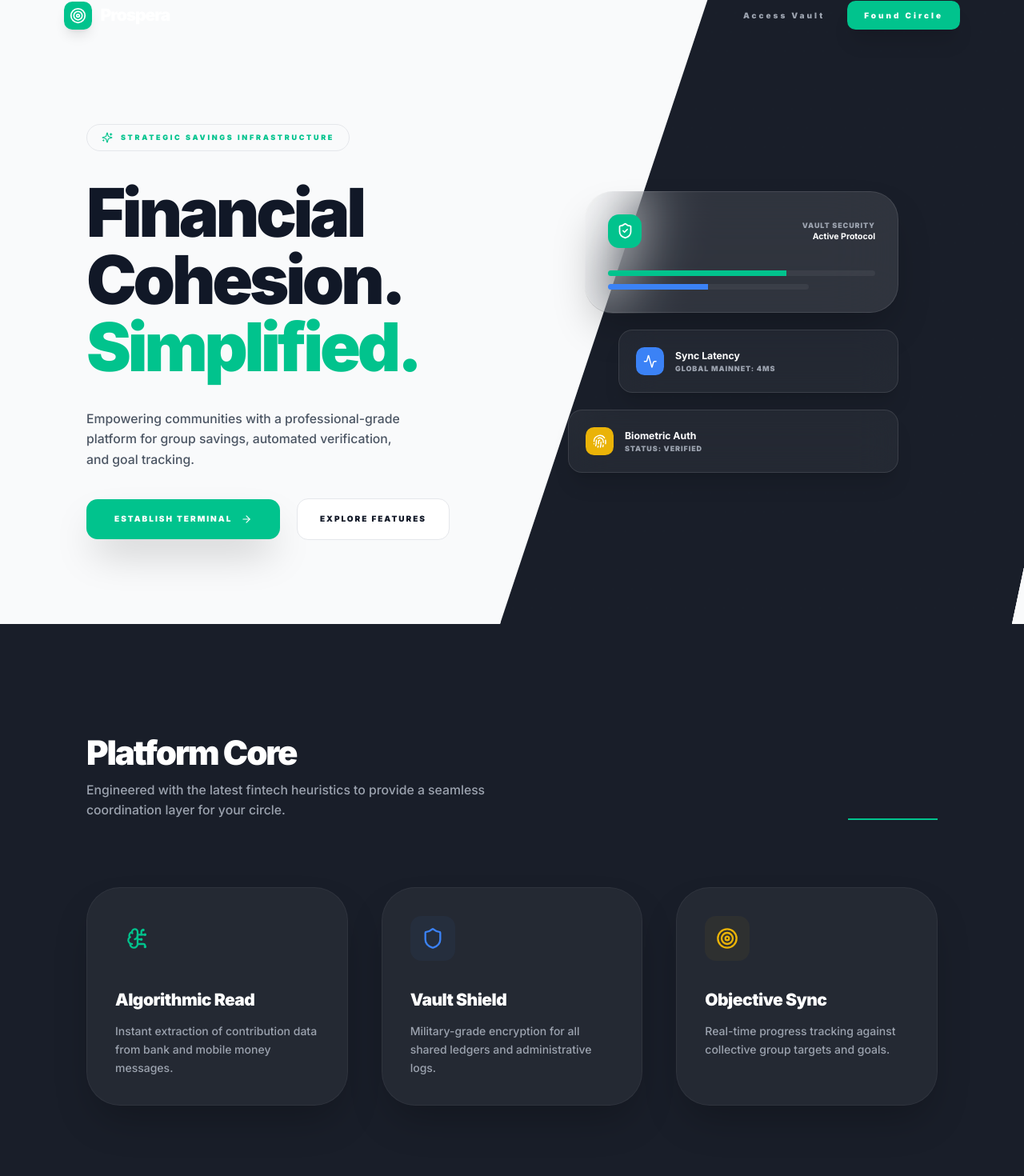
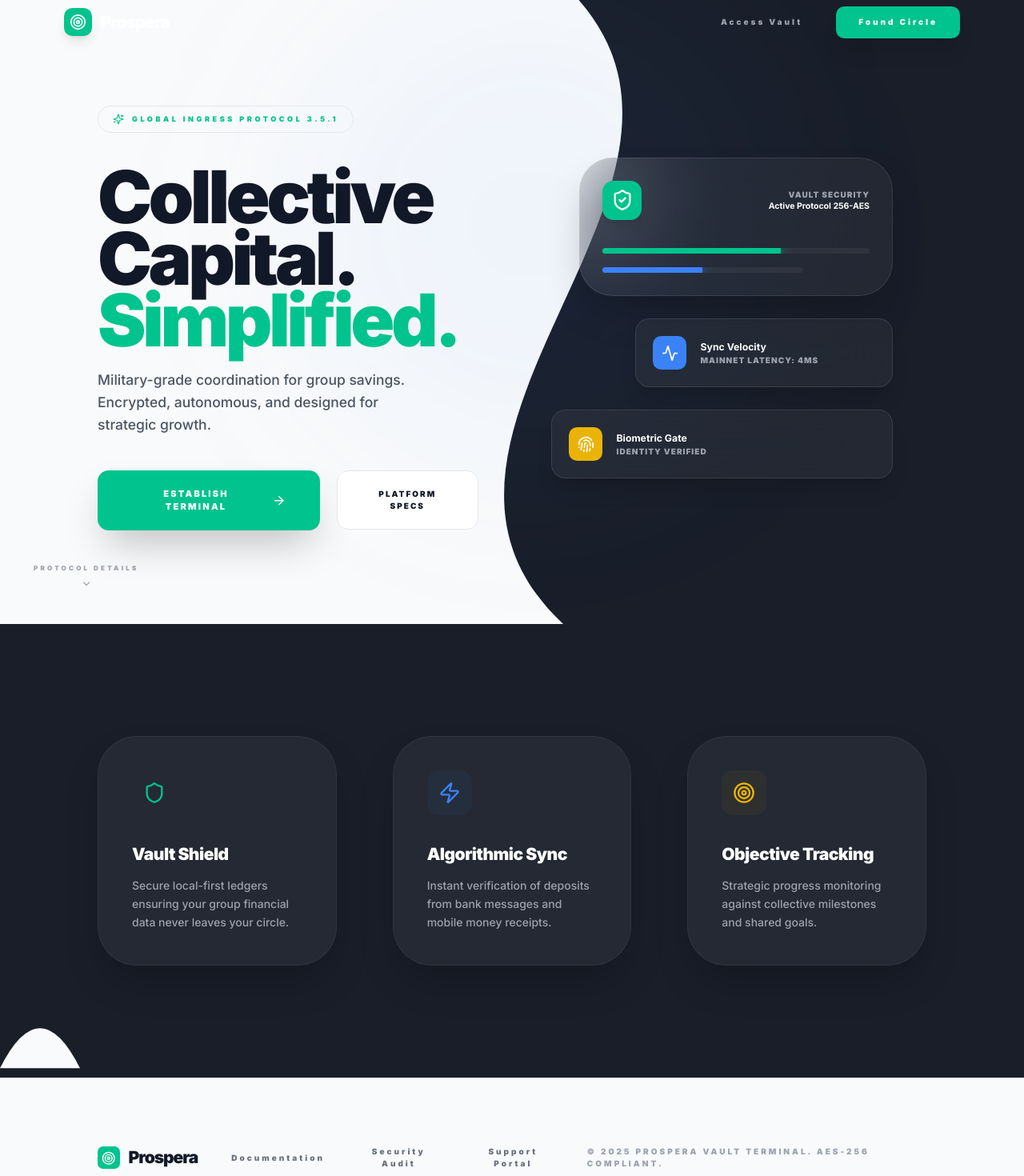
Before and after one commit to blackjamesbond/Prospera-Savings-app, a React (Vite) app: page / in a window 1280 px wide. Shown: the part 20-1490 px from the top of the page at 80% size. Built offline with nearby package versions, Linux system fonts and the light colour scheme.

Commit message:
feat: Enhance landing page visuals and interactivity
Refactors the landing page component to improve visual appeal and user engagement. Includes updated background images, a glass-like header effect for mobile, and a smoother scrolling experience.

```diff
--- a/components/LandingPage.tsx
+++ b/components/LandingPage.tsx
@@ -5,20 +5,12 @@ import {
   Shield,
   Zap,
   ArrowRight,
-  Smartphone,
-  Globe,
-  MessageCircle,
+  LogIn,
   Sparkles,
-  BrainCircuit,
-  Lock,
   Activity,
   Fingerprint,
-  Users,
   ShieldCheck,
-  LayoutGrid,
-  ShieldAlert,
-  ChevronRight,
-  LogIn
+  ChevronDown
 } from 'lucide-react';
 
 interface LandingPageProps {
@@ -35,58 +27,59 @@ const LandingPage: React.FC<LandingPageProps> = ({ onStart, onLogin }) => {
   }, []);
 
   return (
-    <div className="min-h-screen bg-white dark:bg-prospera-darkest selection:bg-prospera-accent selection:text-white">
+    <div className="min-h-screen bg-white dark:bg-prospera-darkest selection:bg-prospera-accent selection:text-white font-['Inter']">
 
-      {/* MOBILE VIEW (High-Impact Immersive) */}
+      {/* MOBILE VIEW (Immersive Floor Fade) */}
       <div className="md:hidden relative h-screen w-full overflow-hidden flex flex-col">
         {/* Background Image */}
         <div
-          className="absolute inset-0 bg-cover bg-center z-0 scale-110"
-          style={{ backgroundImage: 'url("https://images.unsplash.com/photo-1529156069898-49953e39b3ac?auto=format&fit=crop&q=80&w=1000")' }}
+          className="absolute inset-0 bg-cover bg-center z-0 scale-105"
+          style={{ backgroundImage: 'url("https://images.unsplash.com/photo-1542744173-8e7e53415bb0?auto=format&fit=crop&q=80&w=1200")' }}
         >
-          {/* Dark Overlay for contrast */}
+          {/* Dark Scrim */}
           <div className="absolute inset-0 bg-black/40" />
         </div>
 
-        {/* Top Header Mobile */}
-        <div className="relative z-20 p-6 flex justify-between items-center">
+        {/* Top Header Mobile (Glass) */}
+        <div className="relative z-20 p-6 flex justify-between items-center bg-gradient-to-b from-black/50 to-transparent">
           <div className="flex items-center gap-2">
             <div className="w-10 h-10 bg-prospera-accent rounded-xl flex items-center justify-center shadow-lg">
               <Target className="w-6 h-6 text-white" />
             </div>
             <span className="text-xl font-black tracking-tighter text-white">Prospera</span>
           </div>
-          <button onClick={onLogin} className="p-3 bg-white/10 backdrop-blur-md rounded-full text-white">
+          <button onClick={onLogin} className="p-3 bg-white/10 backdrop-blur-md rounded-full text-white border border-white/10">
             <LogIn className="w-5 h-5" />
           </button>
         </div>
 
         {/* Floor Fade & CTA Mobile */}
-        <div className="mt-auto relative z-20 p-8 pb-12 bg-gradient-to-t from-prospera-darkest via-prospera-darkest/90 to-transparent">
-          <div className="space-y-4 text-center">
-            <h1 className="text-4xl font-black tracking-tighter text-white leading-tight">
-              Invest in your <br />
-              <span className="text-prospera-accent">community.</span>
+        <div className="mt-auto relative z-20 p-8 pb-12 bg-gradient-to-t from-prospera-darkest via-prospera-darkest/95 to-transparent">
+          <div className="space-y-4 text-center animate-in slide-in-from-bottom-10 duration-700">
+            <h1 className="text-4xl font-black tracking-tighter text-white leading-[1.1]">
+              Capital <br />
+              Coordination <br />
+              <span className="text-prospera-accent">Simplified.</span>
             </h1>
-            <p className="text-gray-300 text-sm font-medium px-4">
-              Secure, autonomous group savings. Manage your circle with professional tools and military-grade security.
+            <p className="text-gray-400 text-xs font-medium px-4 opacity-80 leading-relaxed">
+              Securely manage group savings with autonomous ledgers and algorithmic insights.
             </p>
-            <div className="pt-6">
+            <div className="pt-8">
               <button
                 onClick={onStart}
-                className="w-full py-5 bg-prospera-accent text-white rounded-2xl font-black uppercase tracking-[0.2em] text-xs shadow-2xl shadow-prospera-accent/40 active:scale-95 transition-all flex items-center justify-center gap-3"
+                className="w-full py-5 bg-prospera-accent text-white rounded-[2rem] font-black uppercase tracking-[0.2em] text-[10px] shadow-2xl shadow-prospera-accent/40 active:scale-95 transition-all flex items-center justify-center gap-3"
               >
-                Get Started Now <ArrowRight className="w-4 h-4" />
+                Launch Terminal <ArrowRight className="w-4 h-4" />
               </button>
             </div>
           </div>
         </div>
       </div>
 
-      {/* DESKTOP VIEW (Shapely Light/Dark Mix) */}
+      {/* DESKTOP VIEW (Stretched S-Curve Layout) */}
       <div className="hidden md:block">
         {/* Nav Desktop */}
-        <nav className="fixed top-0 left-0 right-0 z-[100] px-8 py-6">
+        <nav className="fixed top-0 left-0 right-0 z-[100] px-12 py-8">
           <div className="max-w-7xl mx-auto flex items-center justify-between">
             <div className="flex items-center gap-3">
               <div className="w-10 h-10 bg-prospera-accent rounded-xl flex items-center justify-center shadow-lg shadow-prospera-accent/20">
@@ -95,137 +88,143 @@ const LandingPage: React.FC<LandingPageProps> = ({ onStart, onLogin }) => {
               <span className="text-2xl font-black tracking-tighter dark:text-white text-gray-900">Prospera</span>
             </div>
 
-            <div className="flex items-center gap-8 text-[10px] font-black uppercase tracking-[0.3em] dark:text-gray-400 text-gray-500">
+            <div className="flex items-center gap-12 text-[10px] font-black uppercase tracking-[0.3em] dark:text-gray-400 text-gray-500">
               <button onClick={onLogin} className="hover:text-prospera-accent transition-colors">Access Vault</button>
-              <button onClick={onStart} className="px-6 py-3 bg-prospera-accent text-white rounded-xl shadow-xl shadow-prospera-accent/20 hover:scale-105 active:scale-95 transition-all">Found Circle</button>
+              <button onClick={onStart} className="px-8 py-3.5 bg-prospera-accent text-white rounded-xl shadow-xl shadow-prospera-accent/20 hover:scale-105 active:scale-95 transition-all">Found Circle</button>
             </div>
           </div>
         </nav>
 
-        {/* Hero Section Desktop */}
-        <section className="relative min-h-screen flex items-center overflow-hidden">
-          {/* Shapely Background Components */}
+        {/* Hero Section */}
+        <section className="relative min-h-screen flex items-center overflow-hidden bg-gray-50">
+          {/* Stretched "S" Curved Background */}
           <div className="absolute inset-0 z-0">
-            {/* Light side */}
-            <div className="absolute inset-0 bg-gray-50" />
-            {/* Dark Slanted side */}
-            <div
-              className="absolute top-0 right-0 w-1/2 h-full bg-prospera-darkest transform translate-x-20 -skew-x-12 z-10"
-              style={{ clipPath: 'polygon(15% 0, 100% 0, 100% 100%, 0% 100%)' }}
+            <svg
+              className="absolute inset-0 w-full h-full"
+              viewBox="0 0 100 100"
+              preserveAspectRatio="none"
+              fill="none"
+              xmlns="http://www.w3.org/2000/svg"
             >
-              <div className="absolute inset-0 terminal-grid opacity-30" />
-              <div className="absolute inset-0 bg-gradient-to-br from-prospera-accent/10 to-transparent" />
-            </div>
+              <path
+                d="M 55,0 C 75,30 35,70 55,100 L 100,100 L 100,0 Z"
+                className="fill-prospera-darkest"
+              />
+            </svg>
+
+            {/* The Dark Side Content Container */}
+            <div className="absolute top-0 right-0 w-[45%] h-full z-10 pointer-events-none">
+              <div className="absolute inset-0 terminal-grid opacity-20" />
+              <div className="absolute inset-0 bg-gradient-to-br from-prospera-accent/10 via-transparent to-blue-500/10" />
             </div>
 
-          <div className="max-w-7xl mx-auto px-8 w-full grid grid-cols-2 relative z-20 pt-20">
-            {/* Left Column (Light/Info) */}
-            <div className="space-y-10 pr-12">
-              <div className="inline-flex items-center gap-3 px-5 py-2.5 bg-prospera-accent/10 border border-prospera-accent/20 rounded-full text-prospera-accent text-[9px] font-black uppercase tracking-[0.3em]">
-                <Sparkles className="w-4 h-4" /> Strategic Savings Infrastructure
+            {/* Glowing Accents */}
+            <div className="absolute top-1/4 left-1/4 w-96 h-96 bg-prospera-accent/5 rounded-full blur-[100px] animate-pulse-slow" />
+            <div className="absolute bottom-1/4 right-1/4 w-[600px] h-[600px] bg-blue-500/5 rounded-full blur-[120px] animate-float" />
           </div>
-              <h1 className="text-7xl lg:text-8xl font-black tracking-tighter leading-[0.9] text-gray-900">
-                Financial <br />
-                Cohesion. <br />
+
+          <div className="max-w-7xl mx-auto px-12 w-full grid grid-cols-12 relative z-20 pt-10">
+            {/* Left Content (Solar Section) */}
+            <div className="col-span-7 lg:col-span-6 space-y-12 pr-12 animate-in slide-in-from-left duration-1000">
+              <div className="inline-flex items-center gap-3 px-5 py-2.5 bg-prospera-accent/10 border border-prospera-accent/20 rounded-full text-prospera-accent text-[9px] font-black uppercase tracking-[0.4em]">
+                <Sparkles className="w-4 h-4" /> Global Ingress Protocol 3.5.1
+              </div>
+
+              <div className="space-y-6">
+                <h1 className="text-[5rem] lg:text-[6.5rem] font-black tracking-tighter leading-[0.85] text-gray-900">
+                  Collective <br />
+                  Capital. <br />
                   <span className="text-prospera-accent">Simplified.</span>
                 </h1>
-              <p className="text-lg text-gray-600 font-medium max-w-md leading-relaxed">
-                Empowering communities with a professional-grade platform for group savings, automated verification, and goal tracking.
+                <p className="text-xl text-gray-600 font-medium max-w-md leading-relaxed">
+                  Military-grade coordination for group savings. Encrypted, autonomous, and designed for strategic growth.
                 </p>
+              </div>
+
               <div className="flex items-center gap-6">
                 <button
                   onClick={onStart}
-                  className="px-10 py-5 bg-prospera-accent text-white rounded-2xl font-black uppercase tracking-[0.2em] text-[10px] shadow-2xl shadow-prospera-accent/30 hover:scale-105 transition-all flex items-center gap-3"
+                  className="px-12 py-6 bg-prospera-accent text-white rounded-2xl font-black uppercase tracking-[0.2em] text-[11px] shadow-2xl shadow-prospera-accent/30 hover:scale-105 transition-all flex items-center gap-4 group"
                 >
-                  Establish Terminal <ArrowRight className="w-4 h-4" />
+                  Establish Terminal <ArrowRight className="w-5 h-5 group-hover:translate-x-1 transition-transform" />
                 </button>
                 <button
                   onClick={() => scrollToSection('features')}
-                  className="px-8 py-5 bg-white text-gray-900 border border-gray-200 rounded-2xl font-black uppercase tracking-[0.2em] text-[10px] hover:bg-gray-50 transition-all flex items-center gap-2"
+                  className="px-8 py-6 bg-white text-gray-900 border border-gray-200 rounded-2xl font-black uppercase tracking-[0.2em] text-[10px] hover:bg-gray-50 transition-all flex items-center gap-2"
                 >
-                  Explore Features
+                  Platform Specs
                 </button>
               </div>
             </div>
 
-            {/* Right Column (Dark/Visual) */}
-            <div className="flex items-center justify-center pl-12">
-              <div className="relative w-full max-w-md">
-                {/* Floating Abstract Cards */}
-                <div className="absolute -top-10 -right-10 w-64 h-80 bg-prospera-accent/20 rounded-[3rem] blur-3xl animate-pulse" />
-
-                <div className="relative space-y-6">
-                   <div className="p-8 bg-white/10 backdrop-blur-2xl border border-white/10 rounded-[2.5rem] shadow-2xl transform hover:scale-105 transition-transform duration-500">
-                      <div className="flex items-center justify-between mb-8">
-                        <div className="w-12 h-12 bg-prospera-accent rounded-2xl flex items-center justify-center">
-                          <ShieldCheck className="w-6 h-6 text-white" />
+            {/* Right Visuals (Deep Space Section) */}
+            <div className="col-span-5 lg:col-span-6 flex items-center justify-center pl-12 animate-in fade-in zoom-in duration-1000">
+              <div className="relative w-full max-w-md space-y-8">
+                {/* Floating Glassmorphic UI */}
+                <div className="p-8 bg-white/5 backdrop-blur-3xl border border-white/10 rounded-[3rem] shadow-2xl transform hover:scale-105 transition-transform duration-500">
+                  <div className="flex items-center justify-between mb-10">
+                    <div className="w-14 h-14 bg-prospera-accent rounded-2xl flex items-center justify-center shadow-lg shadow-prospera-accent/40">
+                      <ShieldCheck className="w-8 h-8 text-white" />
                     </div>
                     <div className="text-right">
-                          <p className="text-[9px] font-black text-gray-400 uppercase tracking-widest">Vault Security</p>
-                          <p className="text-xs font-bold text-white">Active Protocol</p>
+                      <p className="text-[10px] font-black text-gray-400 uppercase tracking-widest">Vault Security</p>
+                      <p className="text-xs font-bold text-white">Active Protocol 256-AES</p>
                     </div>
                   </div>
-                      <div className="space-y-3">
+                  <div className="space-y-5">
                     <div className="h-2 w-full bg-white/5 rounded-full overflow-hidden">
-                          <div className="h-full w-2/3 bg-prospera-accent" />
+                      <div className="h-full w-2/3 bg-prospera-accent shadow-[0_0_15px_var(--prospera-accent)]" />
                     </div>
                     <div className="h-2 w-3/4 bg-white/5 rounded-full overflow-hidden">
-                          <div className="h-full w-1/2 bg-blue-500" />
+                      <div className="h-full w-1/2 bg-blue-500 shadow-[0_0_15px_#3b82f6]" />
                     </div>
                   </div>
                 </div>
 
-                   <div className="p-6 bg-white/5 backdrop-blur-xl border border-white/10 rounded-3xl shadow-xl ml-12 transform hover:scale-105 transition-transform duration-500 delay-100">
-                      <div className="flex items-center gap-4">
-                        <div className="w-10 h-10 bg-blue-500 rounded-xl flex items-center justify-center">
-                          <Activity className="w-5 h-5 text-white" />
+                <div className="p-6 bg-white/5 backdrop-blur-2xl border border-white/10 rounded-3xl shadow-xl ml-20 transform hover:scale-110 transition-transform duration-500 delay-100">
+                  <div className="flex items-center gap-5">
+                    <div className="w-12 h-12 bg-blue-500 rounded-xl flex items-center justify-center">
+                      <Activity className="w-6 h-6 text-white" />
                     </div>
                     <div>
-                          <p className="text-sm font-bold text-white">Sync Latency</p>
-                          <p className="text-[9px] font-black text-gray-400 uppercase tracking-widest">Global Mainnet: 4ms</p>
+                      <p className="text-sm font-bold text-white">Sync Velocity</p>
+                      <p className="text-[10px] font-black text-gray-400 uppercase tracking-widest">Mainnet Latency: 4ms</p>
                     </div>
                   </div>
                 </div>
 
-                   <div className="p-6 bg-white/5 backdrop-blur-xl border border-white/10 rounded-3xl shadow-xl -ml-6 transform hover:scale-105 transition-transform duration-500 delay-200">
-                      <div className="flex items-center gap-4">
-                        <div className="w-10 h-10 bg-yellow-500 rounded-xl flex items-center justify-center">
-                          <Fingerprint className="w-5 h-5 text-white" />
+                <div className="p-6 bg-white/5 backdrop-blur-2xl border border-white/10 rounded-3xl shadow-xl -ml-10 transform hover:scale-110 transition-transform duration-500 delay-200">
+                  <div className="flex items-center gap-5">
+                    <div className="w-12 h-12 bg-yellow-500 rounded-xl flex items-center justify-center">
+                      <Fingerprint className="w-6 h-6 text-white" />
                     </div>
                     <div>
-                          <p className="text-sm font-bold text-white">Biometric Auth</p>
-                          <p className="text-[9px] font-black text-gray-400 uppercase tracking-widest">Status: Verified</p>
+                      <p className="text-sm font-bold text-white">Biometric Gate</p>
+                      <p className="text-[10px] font-black text-gray-400 uppercase tracking-widest">Identity Verified</p>
                     </div>
                   </div>
                 </div>
               </div>
             </div>
           </div>
+
+          {/* Scroll Prompt */}
+          <div className="absolute bottom-10 left-12 flex flex-col items-center gap-2 text-gray-400 hover:text-gray-900 transition-colors cursor-pointer animate-bounce" onClick={() => scrollToSection('features')}>
+            <span className="text-[8px] font-black uppercase tracking-[0.4em]">Protocol Details</span>
+            <ChevronDown className="w-4 h-4" />
           </div>
         </section>
 
-        {/* Features Section Desktop (Transition back to Dark) */}
+        {/* Feature Grid */}
         <section id="features" className="py-40 bg-prospera-darkest relative overflow-hidden">
-          <div className="absolute top-0 left-0 w-full h-40 bg-gradient-to-b from-gray-50 to-transparent z-0 opacity-100 md:hidden" />
-
-          <div className="max-w-7xl mx-auto px-8 relative z-10">
-            <div className="flex flex-col md:flex-row items-end justify-between mb-24 gap-8">
-              <div className="space-y-4">
-                <h2 className="text-5xl font-black tracking-tighter text-white">Platform Core</h2>
-                <p className="text-gray-400 font-medium text-lg max-w-xl">
-                  Engineered with the latest fintech heuristics to provide a seamless coordination layer for your circle.
-                </p>
-              </div>
-              <div className="hidden lg:block w-32 h-0.5 bg-prospera-accent" />
-            </div>
-
-            <div className="grid grid-cols-1 md:grid-cols-3 gap-12">
+          <div className="max-w-7xl mx-auto px-12 relative z-10">
+            <div className="grid grid-cols-3 gap-20">
               {[
-                { icon: BrainCircuit, title: 'Algorithmic Read', desc: 'Instant extraction of contribution data from bank and mobile money messages.', color: 'text-prospera-accent', bg: 'bg-prospera-accent/5' },
-                { icon: Shield, title: 'Vault Shield', desc: 'Military-grade encryption for all shared ledgers and administrative logs.', color: 'text-blue-500', bg: 'bg-blue-500/5' },
-                { icon: Target, title: 'Objective Sync', desc: 'Real-time progress tracking against collective group targets and goals.', color: 'text-yellow-500', bg: 'bg-yellow-500/5' }
+                { icon: Shield, title: 'Vault Shield', desc: 'Secure local-first ledgers ensuring your group financial data never leaves your circle.', color: 'text-prospera-accent', bg: 'bg-prospera-accent/5' },
+                { icon: Zap, title: 'Algorithmic Sync', desc: 'Instant verification of deposits from bank messages and mobile money receipts.', color: 'text-blue-500', bg: 'bg-blue-500/5' },
+                { icon: Target, title: 'Objective Tracking', desc: 'Strategic progress monitoring against collective milestones and shared goals.', color: 'text-yellow-500', bg: 'bg-yellow-500/5' }
               ].map((feat, i) => (
-                <div key={i} className="group p-10 bg-white/5 border border-white/5 rounded-[3rem] hover:bg-white/[0.08] hover:border-prospera-accent/30 transition-all shadow-2xl">
+                <div key={i} className="group p-12 bg-white/5 border border-white/5 rounded-[3.5rem] hover:bg-white/[0.08] hover:border-prospera-accent/30 transition-all shadow-2xl">
                   <div className={`w-16 h-16 ${feat.bg} rounded-2xl flex items-center justify-center mb-10 group-hover:scale-110 transition-transform`}>
                     <feat.icon className={`w-8 h-8 ${feat.color}`} />
                   </div>
@@ -235,26 +234,29 @@ const LandingPage: React.FC<LandingPageProps> = ({ onStart, onLogin }) => {
               ))}
             </div>
           </div>
+
+          {/* Curved Footer Border (Stretched S Ending) */}
+          <div className="absolute bottom-0 left-0 w-full h-32 bg-gray-50" style={{ clipPath: 'path("M 0 100 Q 50 0 100 100 L 100 100 L 0 100 Z")' }} />
         </section>
 
-        {/* Footer Desktop */}
-        <footer className="py-20 bg-prospera-darkest border-t border-white/5">
-          <div className="max-w-7xl mx-auto px-8 flex flex-col md:flex-row justify-between items-center gap-12">
+        {/* Footer */}
+        <footer className="py-24 bg-gray-50 border-t border-gray-100">
+          <div className="max-w-7xl mx-auto px-12 flex flex-col md:flex-row justify-between items-center gap-12">
             <div className="flex items-center gap-3">
               <div className="w-8 h-8 bg-prospera-accent rounded-lg flex items-center justify-center">
                 <Target className="w-5 h-5 text-white" />
               </div>
-              <span className="text-xl font-black tracking-tighter text-white">Prospera</span>
+              <span className="text-2xl font-black tracking-tighter text-gray-900">Prospera</span>
             </div>
 
-            <div className="flex gap-12 text-[10px] font-black uppercase tracking-[0.2em] text-gray-500">
-              <button className="hover:text-white transition-colors">Documentation</button>
-              <button className="hover:text-white transition-colors">Privacy Shield</button>
-              <button className="hover:text-white transition-colors">Support Portal</button>
+            <div className="flex gap-12 text-[10px] font-black uppercase tracking-[0.3em] text-gray-500">
+              <button className="hover:text-prospera-accent transition-colors">Documentation</button>
+              <button className="hover:text-prospera-accent transition-colors">Security Audit</button>
+              <button className="hover:text-prospera-accent transition-colors">Support Portal</button>
             </div>
 
-            <p className="text-[9px] font-black uppercase tracking-[0.3em] text-gray-600">
-              © 2025 Prospera. AES-256 Verified.
+            <p className="text-[10px] font-black uppercase tracking-[0.3em] text-gray-400">
+              © 2025 PROSPERA VAULT TERMINAL. AES-256 COMPLIANT.
             </p>
           </div>
         </footer>
```
Lines whose indentation alone changed are shown as unchanged.
